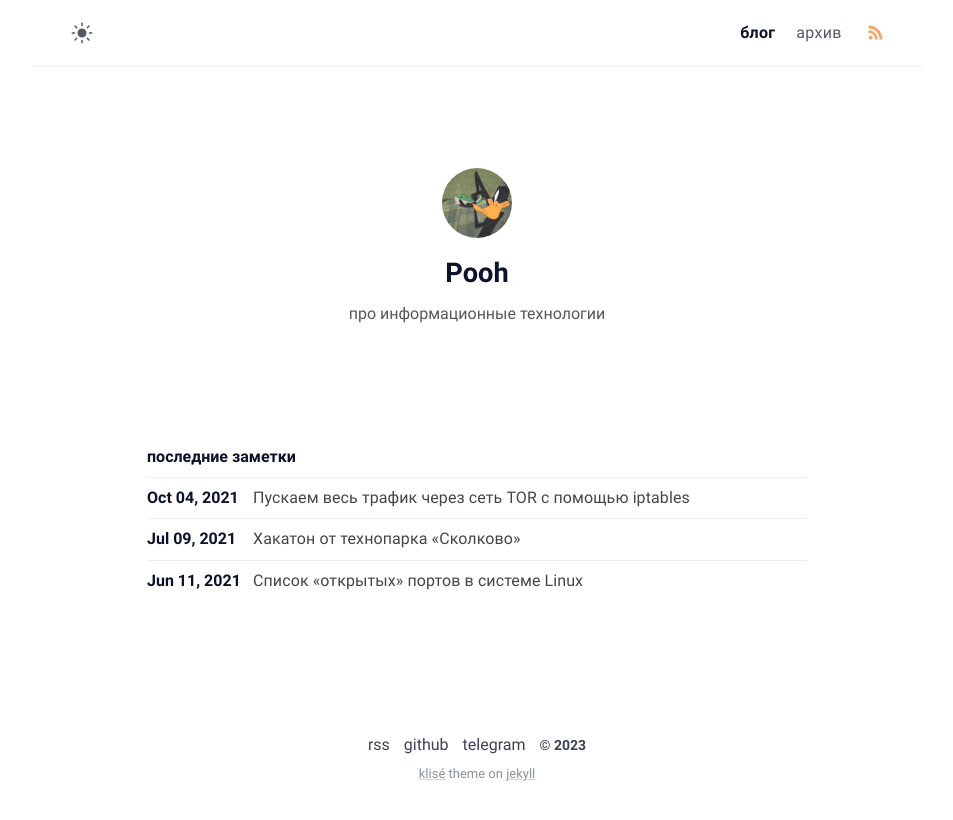
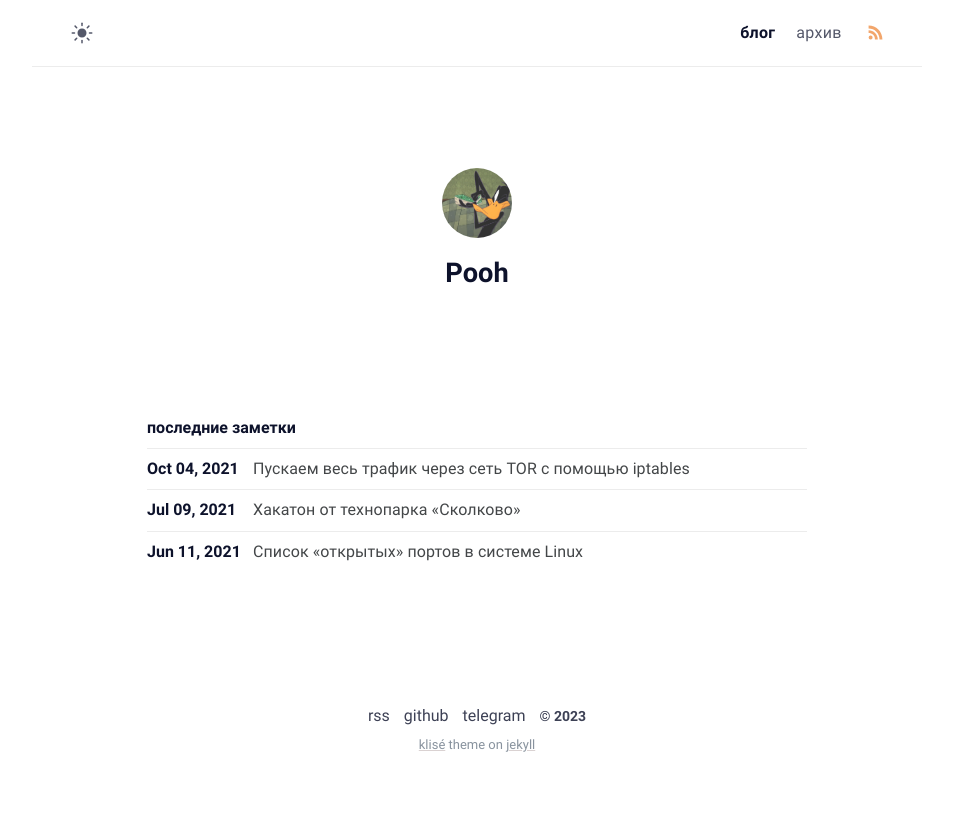
Before and after one commit to pooh2pooh/pooh2pooh.github.io, a Jekyll site: the page built from index.md, in a window 1280 px wide. Shown: the top 820 px of the page, without its empty margins (163-1116 px from the left). Built offline with Jekyll 4.4.1, drawn with Linux system fonts in a browser that asks for light colours.

Commit message:
remove bio text

```diff
--- a/_config.yml
+++ b/_config.yml
@@ -12,7 +12,7 @@ mode: light # default theme "dark" | "light"
 author:
   name: Pooh # author name
   bio: >- # tell to the world
-    про информационные технологии
+
   username: Pooh Pooh # general username
   github: pooh2pooh # github username
   twitter: PoohTwoPooh # twitter username
```
